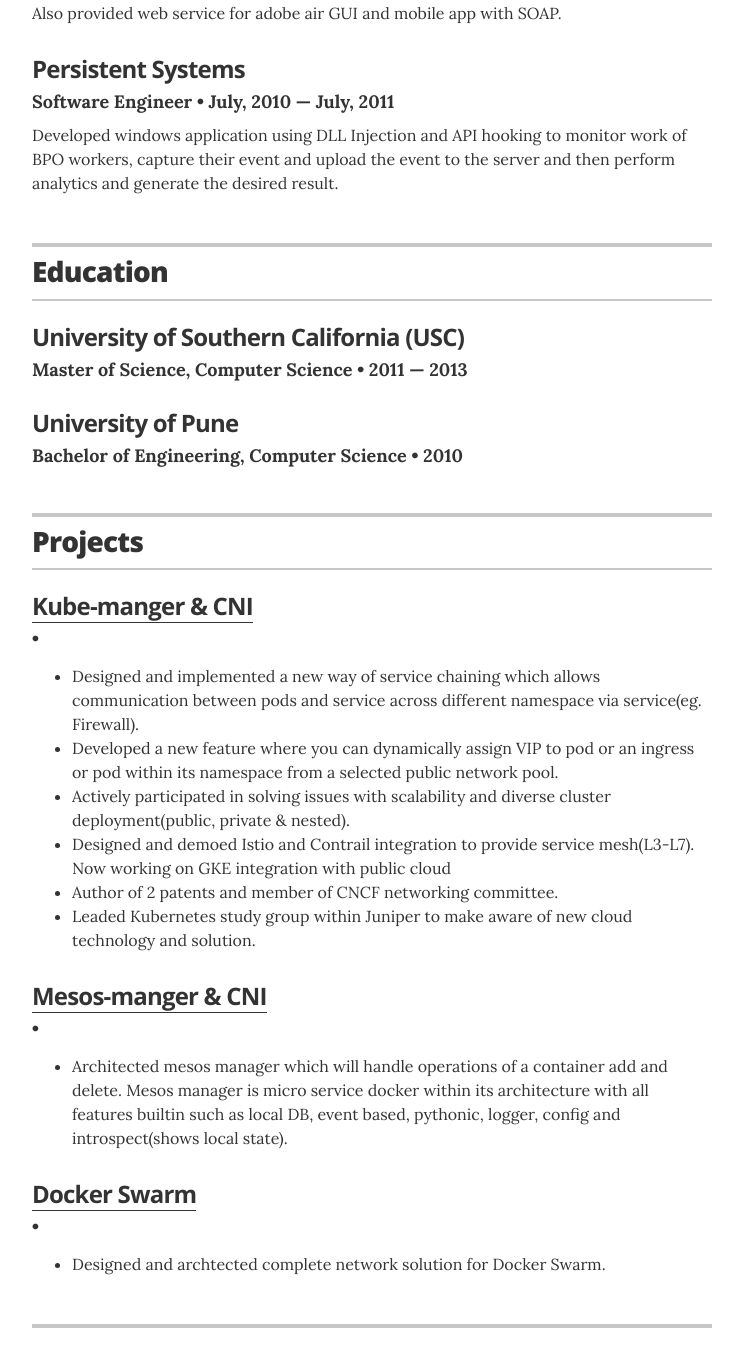
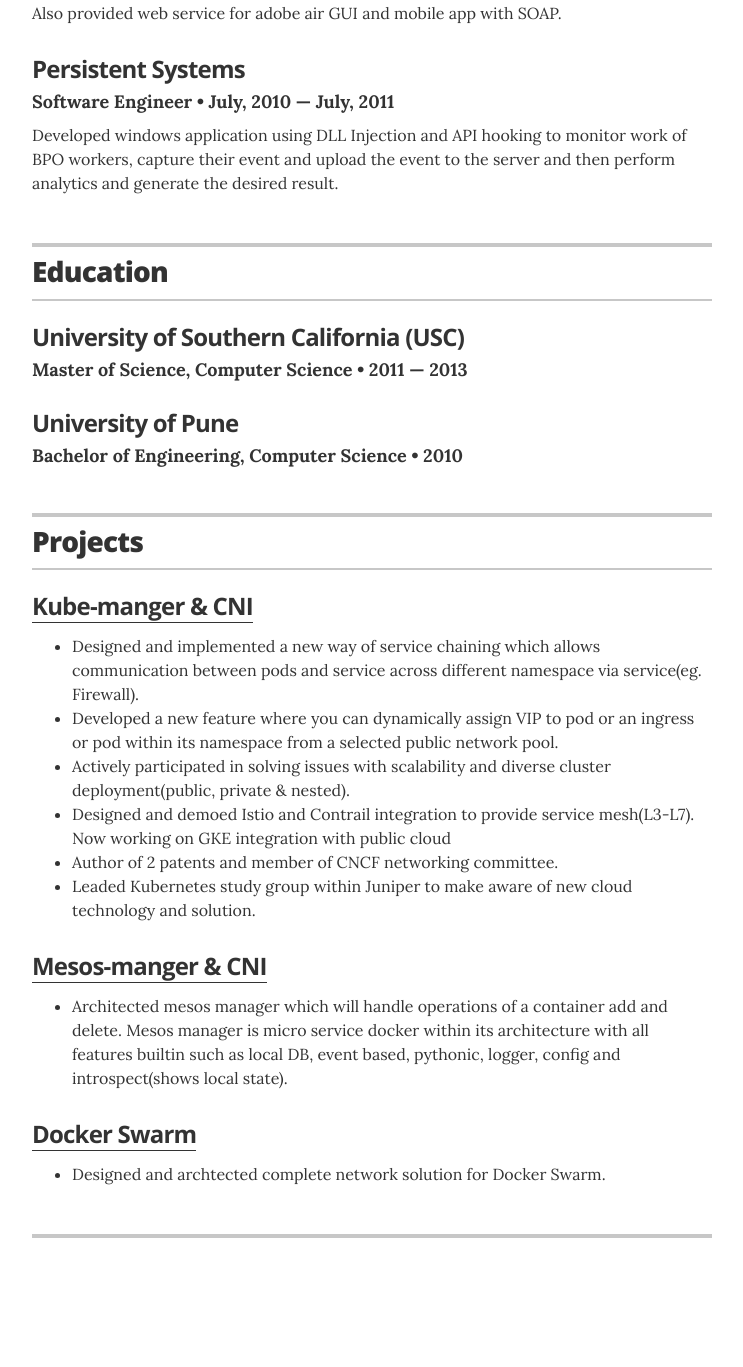
Before and after one commit to sanketgawaderepo/resume, a Jekyll site: the page built from index.html, in a window 1280 px wide and 1400 px high, scrolled down 1032 px. Shown: the top 1367 px of the window, without its empty margins (268-1011 px from the left). Built offline with Jekyll 4.4.1, drawn with Linux system fonts in a browser that asks for light colours; after the commit the page ends 2342 px from its top, so only the background shows below that.

Commit message:
Update resume.html

```diff
--- a/_layouts/resume.html
+++ b/_layouts/resume.html
@@ -130,7 +130,7 @@
         <div class="resume-item" itemscope itemtype="http://schema.org/CreativeWork">
           <meta itemprop="creator" content="{{ site.resume_name }}" itemtype="http://schema.org/Person" />
           <h3 class="resume-item-title" itemprop="name">{% if project.url %}<a href="{{ project.url }}" itemprop="url">{{ project.project }}</a>{% else %}{{ project.project }}{% endif %}</h3>
-          <h4 class="resume-item-details" itemprop="description">{{ project.role }}  &bull; {{ project.duration }}</h4>
+          <!-- <h4 class="resume-item-details" itemprop="description">{{ project.role }}  &bull; {{ project.duration }}</h4> -->
           <p class="resume-item-copy">{{ project.description }}</p>
         </div>
         {% endfor %}
```
